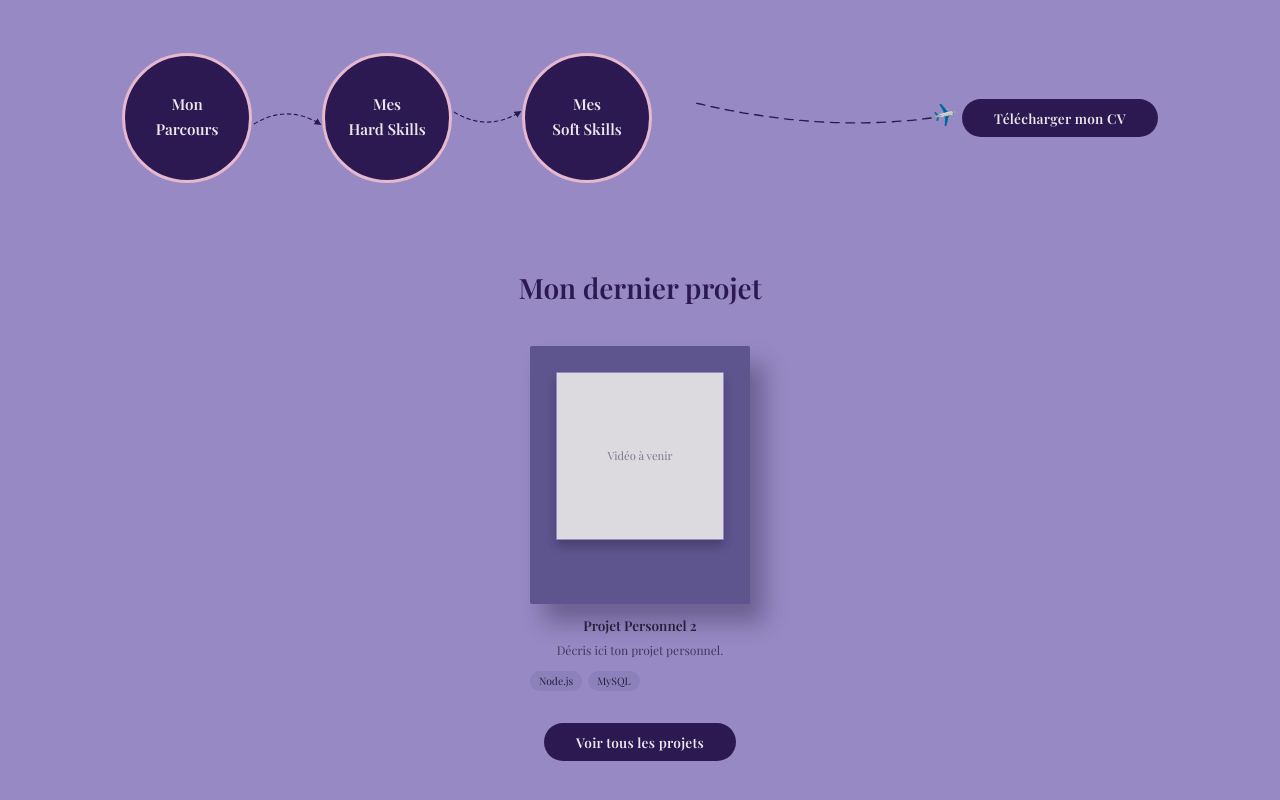
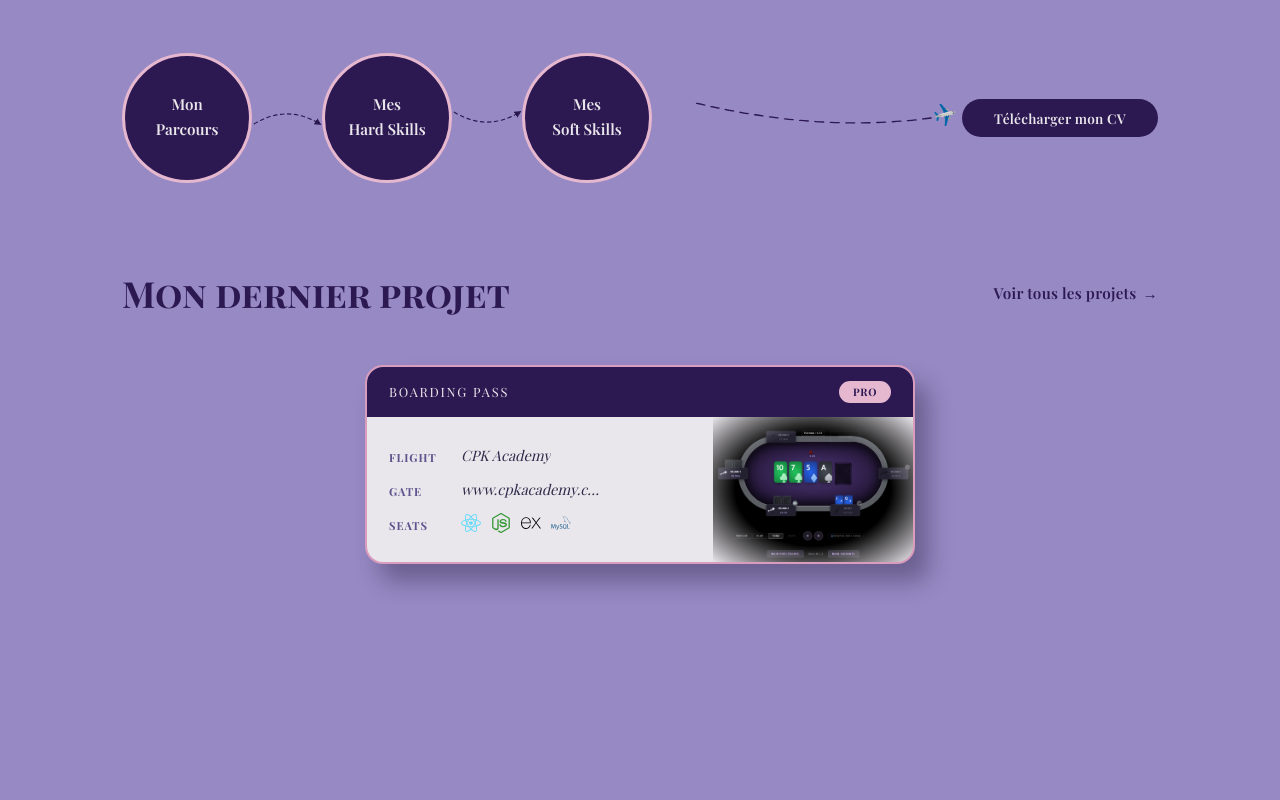
Before and after one commit to Aurelie78290/MyPortfolio, a React (Vite) app: page / in a window 1280 px wide. Shown: the part 1116-1916 px from the top of the page. After the commit the page ends 1776 px from the top, so only its background shows below. Built offline with nearby package versions, Linux system fonts and the light colour scheme; a web font is replaced by a local one.

Commit message:
added lastprojet to the main page

```diff
--- a/package.json
+++ b/package.json
@@ -11,6 +11,7 @@
   "dependencies": {
     "react": "^18.3.1",
     "react-dom": "^18.3.1",
+    "react-icons": "^5.7.0",
     "react-router-dom": "^7.18.2"
   },
   "devDependencies": {
--- a/src/App.jsx
+++ b/src/App.jsx
@@ -3,6 +3,7 @@ import Navbar from './components/Navbar.jsx'
 import ScrollToHash from './components/ScrollToHash.jsx'
 import HomePage from './pages/HomePage.jsx'
 import ProjectsPage from './pages/ProjectsPage.jsx'
+import ProjectDetailPage from './pages/ProjectDetailPage.jsx'
 import './App.css'
 
 function App() {
@@ -14,6 +15,7 @@ function App() {
         <Routes>
           <Route path="/" element={<HomePage />} />
           <Route path="/projets" element={<ProjectsPage />} />
+          <Route path="/projets/:id" element={<ProjectDetailPage />} />
         </Routes>
       </main>
     </div>
--- /dev/null
+++ b/src/components/BoardingPassCard.css
@@ -0,0 +1,159 @@
+.boarding-pass {
+  position: relative;
+  display: block;
+  width: 100%;
+  max-width: 550px;
+  border-radius: 18px;
+  border: 2px solid var(--pink-card-frame);
+  overflow: hidden;
+  background: var(--card-cream);
+  box-shadow: 14px 18px 22px rgba(30, 20, 50, 0.35);
+  text-align: left;
+  text-decoration: none;
+  color: inherit;
+  cursor: pointer;
+  transition:
+    box-shadow 0.25s ease,
+    transform 0.25s ease;
+}
+
+.boarding-pass:hover {
+  box-shadow: 18px 22px 26px rgba(30, 20, 50, 0.4);
+  transform: scale(1.03);
+}
+
+.boarding-pass__overlay {
+  position: absolute;
+  inset: 0;
+  display: flex;
+  align-items: center;
+  justify-content: center;
+  background: rgba(0, 0, 0, 0);
+  color: var(--card-cream);
+  font-family: var(--font-title);
+  font-size: 1.1rem;
+  font-weight: 600;
+  letter-spacing: 0.12em;
+  text-transform: uppercase;
+  opacity: 0;
+  pointer-events: none;
+  transition:
+    background 0.3s ease,
+    opacity 0.3s ease;
+}
+
+.boarding-pass:hover .boarding-pass__overlay {
+  background: rgba(0, 0, 0, 0.5);
+  opacity: 1;
+}
+
+.boarding-pass__header {
+  display: flex;
+  align-items: center;
+  justify-content: space-between;
+  background: var(--title);
+  padding: 14px 22px;
+}
+
+.boarding-pass__label {
+  font-family: var(--font-title);
+  font-size: 0.8rem;
+  letter-spacing: 0.14em;
+  text-transform: uppercase;
+  color: var(--card-cream);
+}
+
+.boarding-pass__badge {
+  background: var(--pink-card);
+  color: var(--title);
+  font-size: 0.65rem;
+  font-weight: 700;
+  letter-spacing: 0.06em;
+  text-transform: uppercase;
+  padding: 4px 14px;
+  border-radius: 999px;
+}
+
+.boarding-pass__body {
+  display: flex;
+  align-items: center;
+  justify-content: space-between;
+  gap: 1rem;
+  padding: 24px 20px 24px 22px;
+}
+
+.boarding-pass__info {
+  display: flex;
+  flex-direction: column;
+  gap: 14px;
+  flex: 1;
+  min-width: 0;
+}
+
+.boarding-pass__row {
+  display: flex;
+  flex-direction: row;
+  max-width: 210px;
+  justify-content: flex-start;
+  align-items: flex-end;
+  gap: 12px;
+}
+
+.boarding-pass__row-label {
+  flex: 0 0 60px;
+  font-size: 0.7rem;
+  font-weight: 700;
+  letter-spacing: 0.08em;
+  text-transform: uppercase;
+  color: var(--navbar-logo);
+}
+
+.boarding-pass__row-value {
+  font-family: var(--font-body);
+  font-style: italic;
+  font-size: 0.9rem;
+  color: var(--ink);
+  overflow: hidden;
+  text-overflow: ellipsis;
+  white-space: nowrap;
+}
+
+.boarding-pass__tools {
+  display: flex;
+  align-items: center;
+  gap: 10px;
+  white-space: normal;
+}
+
+.boarding-pass__tool-icon {
+  width: 20px;
+  height: 20px;
+  flex-shrink: 0;
+}
+
+.boarding-pass__photo {
+  position: relative;
+  flex-shrink: 0;
+  width: 200px;
+  height: 145px;
+  overflow: hidden;
+  margin: -24px -20px -24px 0;
+  mask-image: radial-gradient(ellipse at center, black 55%, transparent 100%);
+  -webkit-mask-image: radial-gradient(
+    ellipse at center,
+    black 55%,
+    transparent 100%
+  );
+}
+
+.boarding-pass__photo img {
+  width: 100%;
+  height: 100%;
+  object-fit: cover;
+}
+
+.boarding-pass__photo-placeholder {
+  width: 100%;
+  height: 100%;
+  background: var(--placeholder-grey);
+}
--- /dev/null
+++ b/src/components/BoardingPassCard.jsx
@@ -0,0 +1,65 @@
+import { Link } from "react-router-dom";
+import { SiReact, SiNodedotjs, SiExpress, SiMysql } from "react-icons/si";
+import "./BoardingPassCard.css";
+
+const TOOL_ICONS = {
+  React: { Icon: SiReact, color: "#61DAFB" },
+  Node: { Icon: SiNodedotjs, color: "#339933" },
+  Express: { Icon: SiExpress, color: "#000000" },
+  MySQL: { Icon: SiMysql, color: "#4479A1" },
+};
+
+function BoardingPassCard({ project }) {
+  const { id, title, tools, url, image } = project;
+
+  return (
+    <Link to={`/projets/${id}`} className="boarding-pass">
+      <div className="boarding-pass__header">
+        <span className="boarding-pass__label">Boarding Pass</span>
+        <span className="boarding-pass__badge">Pro</span>
+      </div>
+      <div className="boarding-pass__body">
+        <div className="boarding-pass__info">
+          <div className="boarding-pass__row">
+            <span className="boarding-pass__row-label">Flight</span>
+            <span className="boarding-pass__row-value">{title}</span>
+          </div>
+          <div className="boarding-pass__row">
+            <span className="boarding-pass__row-label">Gate</span>
+            <span className="boarding-pass__row-value">{url}</span>
+          </div>
+          <div className="boarding-pass__row">
+            <span className="boarding-pass__row-label">Seats</span>
+            <span className="boarding-pass__row-value boarding-pass__tools">
+              {tools.map((tool) => {
+                const match = TOOL_ICONS[tool];
+                return match ? (
+                  <match.Icon
+                    key={tool}
+                    title={tool}
+                    color={match.color}
+                    className="boarding-pass__tool-icon"
+                  />
+                ) : (
+                  <span key={tool}>{tool}</span>
+                );
+              })}
+            </span>
+          </div>
+        </div>
+        <div className="boarding-pass__photo">
+          {image ? (
+            <img src={image} alt={title} />
+          ) : (
+            <div className="boarding-pass__photo-placeholder" />
+          )}
+        </div>
+      </div>
+      <div className="boarding-pass__overlay">
+        <span>Consulter</span>
+      </div>
+    </Link>
+  );
+}
+
+export default BoardingPassCard;
--- a/src/components/FeaturedProject.css
+++ b/src/components/FeaturedProject.css
@@ -6,27 +6,45 @@
   text-align: center;
 }
 
+.featured-project__header {
+  align-self: stretch;
+  display: flex;
+  align-items: center;
+  justify-content: space-between;
+  gap: 1.5rem;
+  margin: 0 0 3rem;
+}
+
 .featured-project__title {
-  font-family: var(--font-body);
+  font-family: var(--font-title);
   font-weight: 600;
-  font-size: 1.75rem;
+  font-size: 2.25rem;
   color: var(--title);
-  margin: 0 0 40px;
+  margin: 0;
+  text-align: left;
 }
 
 .featured-project__link {
-  margin-top: 32px;
-  background: var(--title);
-  color: var(--card-cream);
+  display: inline-flex;
+  align-items: center;
+  gap: 6px;
+  color: var(--title);
   text-decoration: none;
-  font-size: 0.85rem;
+  font-size: 0.95rem;
   letter-spacing: 0.02em;
   font-weight: 600;
-  padding: 10px 32px;
-  border-radius: 999px;
-  transition: background 0.2s ease;
+  white-space: nowrap;
+  transition: color 0.2s ease;
 }
 
 .featured-project__link:hover {
-  background: var(--pink-card);
+  color: var(--pink-card);
 }
+
+.featured-project__arrow {
+  transition: transform 0.2s ease;
+}
+
+.featured-project__link:hover .featured-project__arrow {
+  transform: translateX(4px);
+}
--- a/src/components/FeaturedProject.jsx
+++ b/src/components/FeaturedProject.jsx
@@ -1,5 +1,5 @@
 import { Link } from "react-router-dom";
-import ProjectCard from "./ProjectCard.jsx";
+import BoardingPassCard from "./BoardingPassCard.jsx";
 import { personnelsProjects } from "../data/projects.js";
 import "./FeaturedProject.css";
 
@@ -8,11 +8,16 @@ function FeaturedProject() {
 
   return (
     <section className="featured-project">
-      <h2 className="featured-project__title">Mon dernier projet</h2>
-      <ProjectCard project={project} variant="personnel" />
-      <Link to="/projets" className="featured-project__link">
-        Voir tous les projets
-      </Link>
+      <div className="featured-project__header">
+        <h2 className="featured-project__title">Mon dernier projet</h2>
+        <Link to="/projets" className="featured-project__link">
+          Voir tous les projets
+          <span className="featured-project__arrow" aria-hidden="true">
+            →
+          </span>
+        </Link>
+      </div>
+      <BoardingPassCard project={project} />
     </section>
   );
 }
--- a/src/components/Navbar.css
+++ b/src/components/Navbar.css
@@ -7,7 +7,7 @@
   position: sticky;
   top: 0;
   z-index: 100;
-  background: var(--bg-purple);
+  background: transparent;
 }
 
 .navbar__logo {
--- a/src/data/projects.js
+++ b/src/data/projects.js
@@ -1,44 +1,45 @@
-// Chaque projet a une vidéo de démo courte + la liste des outils utilisés.
-// videoSrc reste vide (placeholder) jusqu'à ce que tu ajoutes tes propres fichiers
-// dans /public/videos ou des liens externes (YouTube, Vimeo...).
-
 export const ecoleProjects = [
   {
-    id: 'ecole-1',
-    title: 'Projet École 1',
-    description: 'Décris ici le projet réalisé en formation.',
-    videoSrc: '',
-    tools: ['React', 'CSS'],
+    id: "ecole-1",
+    title: "Projet École 1",
+    description: "Description du projet réalisé en formation.",
+    videoSrc: "",
+    tools: ["React", "CSS"],
   },
   {
-    id: 'ecole-2',
-    title: 'Projet École 2',
-    description: 'Décris ici le projet réalisé en formation.',
-    videoSrc: '',
-    tools: ['JavaScript', 'Node.js'],
+    id: "ecole-2",
+    title: "Projet École 2",
+    description: "Description du projet réalisé en formation.",
+    videoSrc: "",
+    tools: ["JavaScript", "Node.js"],
   },
   {
-    id: 'ecole-3',
-    title: 'Projet École 3',
-    description: 'Décris ici le projet réalisé en formation.',
-    videoSrc: '',
-    tools: ['MySQL', 'Express'],
+    id: "ecole-3",
+    title: "Projet École 3",
+    description: "Déscription du projet réalisé en formation.",
+    videoSrc: "",
+    tools: ["MySQL", "Express"],
   },
-]
+];
 
 export const personnelsProjects = [
   {
-    id: 'perso-1',
-    title: 'Projet Personnel 1',
-    description: 'Décris ici ton projet personnel.',
-    videoSrc: '',
-    tools: ['React Native', 'Firebase'],
+    id: "perso-1",
+    title: "Projet Personnel 1",
+    description: "Déscription du projet réalisé en formation.",
+    videoSrc: "",
+    url: "",
+    image: "",
+    tools: ["React Native", "Firebase"],
   },
   {
-    id: 'perso-2',
-    title: 'Projet Personnel 2',
-    description: 'Décris ici ton projet personnel.',
-    videoSrc: '',
-    tools: ['Node.js', 'MySQL'],
+    id: "perso-2",
+    title: "CPK Academy",
+    description: "Déscription du projet réalisé en formation.",
+    videoSrc: "",
+    url: "www.cpkacademy.com",
+    image: "/assets/cpk-academy.png",
+    hosting: ["Vercel", "Railway"],
+    tools: ["React", "Node", "Express", "MySQL"],
   },
-]
+];
--- /dev/null
+++ b/src/pages/ProjectDetailPage.css
@@ -0,0 +1,75 @@
+.project-detail {
+  max-width: 700px;
+  margin: 60px auto;
+  padding: 0 24px;
+  display: flex;
+  flex-direction: column;
+  gap: 16px;
+}
+
+.project-detail__back {
+  align-self: flex-start;
+  color: var(--title);
+  text-decoration: none;
+  font-size: 0.9rem;
+  font-weight: 600;
+}
+
+.project-detail__back:hover {
+  color: var(--pink-card);
+}
+
+.project-detail__image {
+  width: 100%;
+  border-radius: 14px;
+  overflow: hidden;
+  box-shadow: 14px 18px 22px rgba(30, 20, 50, 0.35);
+}
+
+.project-detail__image img {
+  width: 100%;
+  display: block;
+  object-fit: cover;
+}
+
+.project-detail__title {
+  font-family: var(--font-title);
+  font-size: 2rem;
+  color: var(--title);
+  margin: 0;
+}
+
+.project-detail__description {
+  font-size: 1rem;
+  line-height: 1.6;
+  color: var(--ink);
+  margin: 0;
+}
+
+.project-detail__hosting {
+  font-size: 0.9rem;
+  color: var(--navbar-logo);
+  margin: 0;
+}
+
+.project-detail__url {
+  color: var(--title);
+  font-weight: 600;
+}
+
+.project-detail__tools {
+  list-style: none;
+  display: flex;
+  flex-wrap: wrap;
+  gap: 8px;
+  padding: 0;
+  margin: 8px 0 0;
+}
+
+.project-detail__tools li {
+  font-size: 0.75rem;
+  background: rgba(45, 42, 74, 0.08);
+  padding: 4px 12px;
+  border-radius: 999px;
+  color: var(--ink);
+}
--- /dev/null
+++ b/src/pages/ProjectDetailPage.jsx
@@ -0,0 +1,65 @@
+import { Link, useParams } from "react-router-dom";
+import { ecoleProjects, personnelsProjects } from "../data/projects.js";
+import "./ProjectDetailPage.css";
+
+function ProjectDetailPage() {
+  const { id } = useParams();
+  const project = [...ecoleProjects, ...personnelsProjects].find(
+    (item) => item.id === id
+  );
+
+  if (!project) {
+    return (
+      <section className="project-detail">
+        <p>Projet introuvable.</p>
+        <Link to="/projets" className="project-detail__back">
+          ← Retour aux projets
+        </Link>
+      </section>
+    );
+  }
+
+  const { title, description, tools, hosting, url, image } = project;
+
+  return (
+    <section className="project-detail">
+      <Link to="/projets" className="project-detail__back">
+        ← Retour aux projets
+      </Link>
+
+      {image && (
+        <div className="project-detail__image">
+          <img src={image} alt={title} />
+        </div>
+      )}
+
+      <h1 className="project-detail__title">{title}</h1>
+      <p className="project-detail__description">{description}</p>
+
+      {hosting && hosting.length > 0 && (
+        <p className="project-detail__hosting">
+          Hébergé sur {hosting.join(" & ")}
+        </p>
+      )}
+
+      {url && (
+        <a
+          href={`https://${url.replace(/^https?:\/\//, "")}`}
+          target="_blank"
+          rel="noreferrer"
+          className="project-detail__url"
+        >
+          {url}
+        </a>
+      )}
+
+      <ul className="project-detail__tools">
+        {tools.map((tool) => (
+          <li key={tool}>{tool}</li>
+        ))}
+      </ul>
+    </section>
+  );
+}
+
+export default ProjectDetailPage;
```
Also changed, not shown: public/assets/cpk-academy.png (added), 1 other file (tests, documents, lock files or other folders).
